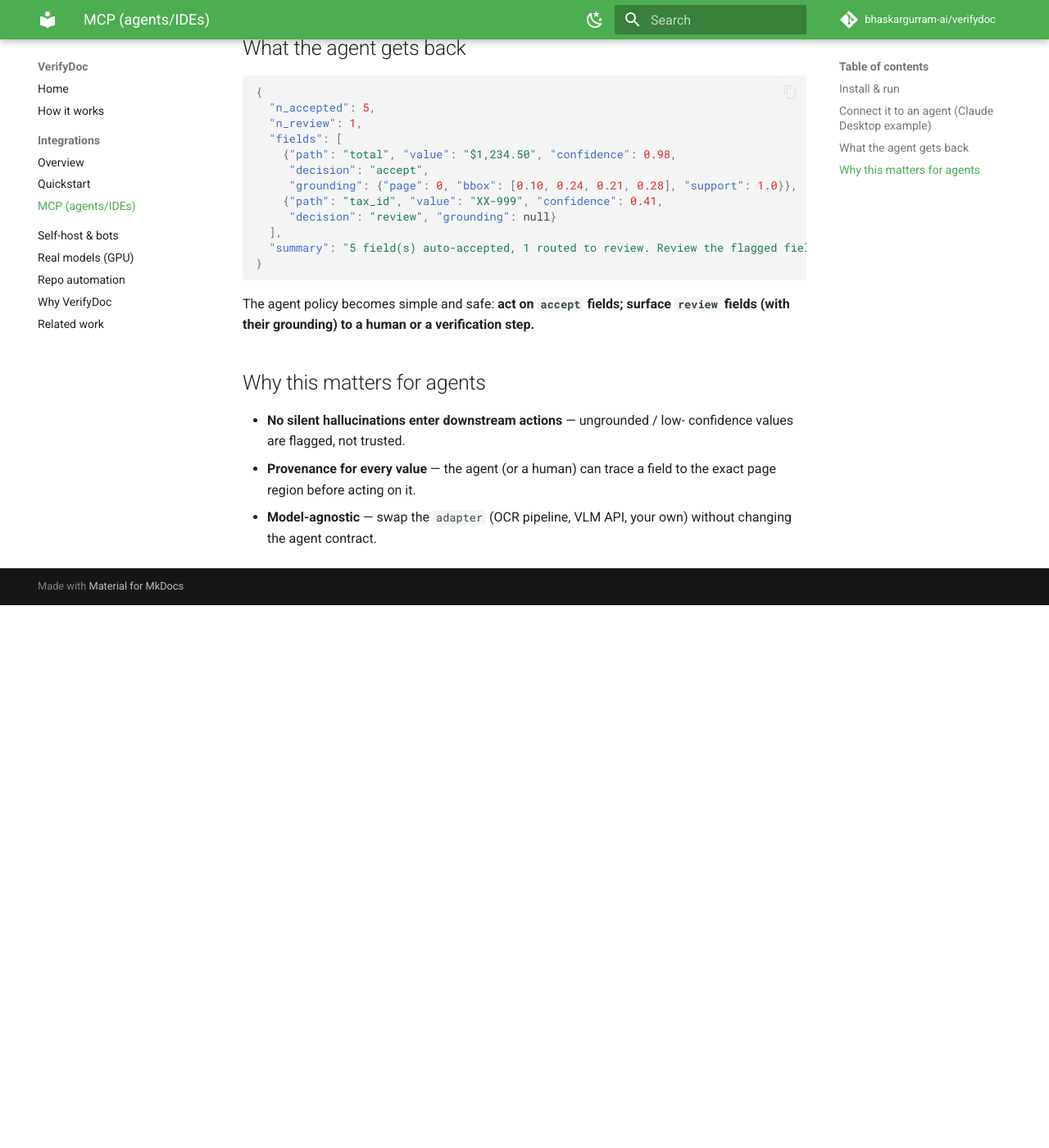
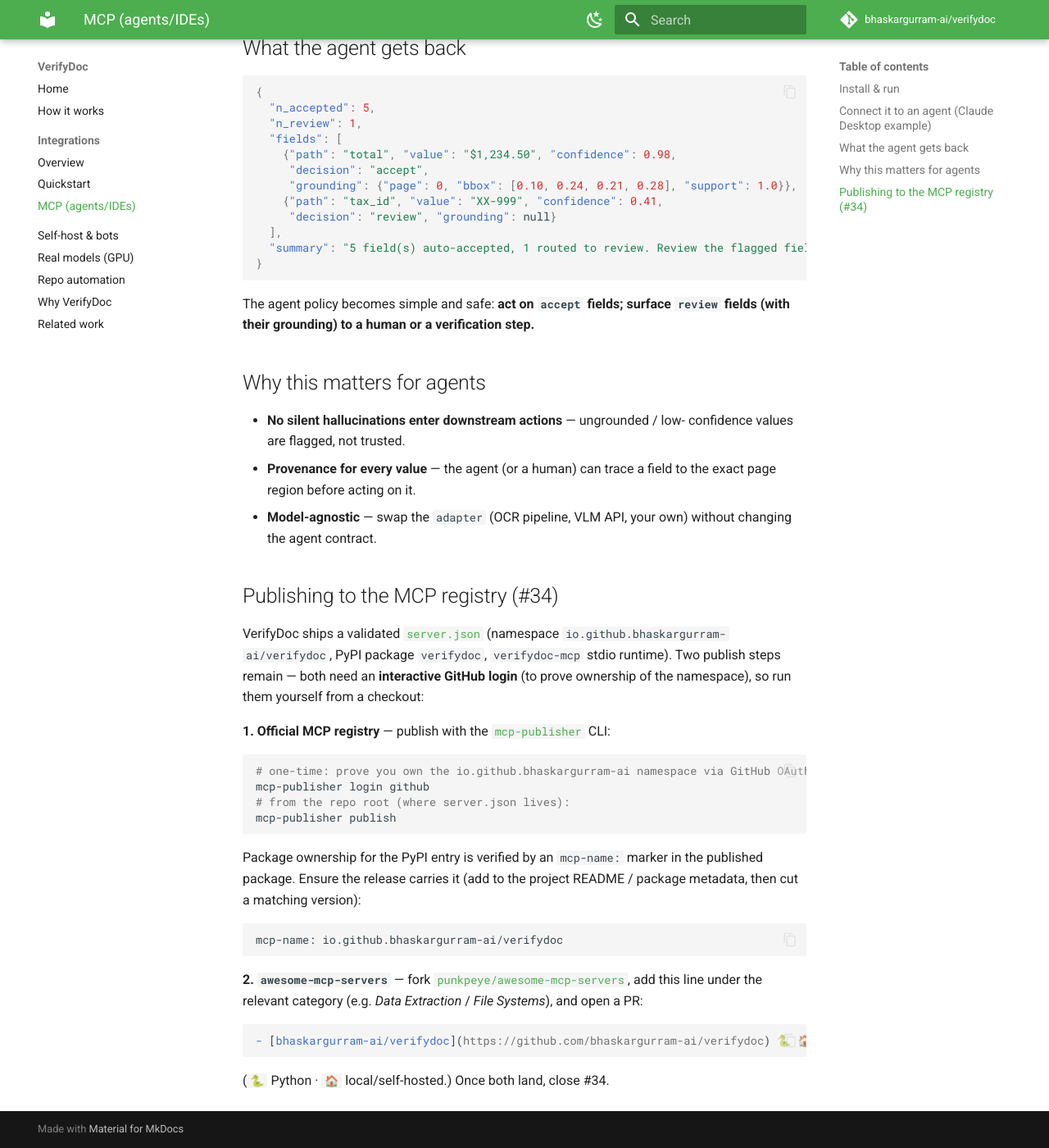
Before and after one commit to bhaskargurram-ai/verifydoc, an MkDocs documentation site: the page built from docs/MCP.md, in a window 1280 px wide and 1400 px high, scrolled down 1004 px. Shown: the whole window at 82% size. Built offline with MkDocs 1.6.1 and Material for MkDocs 9.7.7, drawn with Linux system fonts in a browser that asks for light colours; comment, search, counter and statistics services are not loaded; before the commit the page ends 1742 px from its top, so only the background shows below that.

Commit message:
docs(mcp): registry + awesome-mcp-servers publish runbook (#34) (#54)
server.json is validated and ready; the two remaining steps (mcp-publisher
publish to the official registry, PR into punkpeye/awesome-mcp-servers) both
need an interactive GitHub login to prove the io.github.bhaskargurram-ai
namespace, so document the exact commands + the awesome-mcp-servers entry for
a maintainer to run. Keeps #34 open until both submissions land.

````diff
--- a/docs/MCP.md
+++ b/docs/MCP.md
@@ -66,3 +66,38 @@
   the exact page region before acting on it.
 - **Model-agnostic** — swap the `adapter` (OCR pipeline, VLM API, your own)
   without changing the agent contract.
+
+## Publishing to the MCP registry (#34)
+
+VerifyDoc ships a validated [`server.json`](https://github.com/bhaskargurram-ai/verifydoc/blob/main/server.json)
+(namespace `io.github.bhaskargurram-ai/verifydoc`, PyPI package `verifydoc`,
+`verifydoc-mcp` stdio runtime). Two publish steps remain — both need an
+**interactive GitHub login** (to prove ownership of the namespace), so run them
+yourself from a checkout:
+
+**1. Official MCP registry** — publish with the [`mcp-publisher`](https://github.com/modelcontextprotocol/registry) CLI:
+
+```bash
+# one-time: prove you own the io.github.bhaskargurram-ai namespace via GitHub OAuth
+mcp-publisher login github
+# from the repo root (where server.json lives):
+mcp-publisher publish
+```
+
+Package ownership for the PyPI entry is verified by an `mcp-name:` marker in the
+published package. Ensure the release carries it (add to the project README /
+package metadata, then cut a matching version):
+
+```
+mcp-name: io.github.bhaskargurram-ai/verifydoc
+```
+
+**2. `awesome-mcp-servers`** — fork [`punkpeye/awesome-mcp-servers`](https://github.com/punkpeye/awesome-mcp-servers),
+add this line under the relevant category (e.g. *Data Extraction* / *File
+Systems*), and open a PR:
+
+```markdown
+- [bhaskargurram-ai/verifydoc](https://github.com/bhaskargurram-ai/verifydoc) 🐍 🏠 - Trust layer for document→JSON extraction: every field returns a calibrated confidence, source grounding (page/bbox), and an accept/review decision.
+```
+
+(`🐍` Python · `🏠` local/self-hosted.) Once both land, close #34.
````
